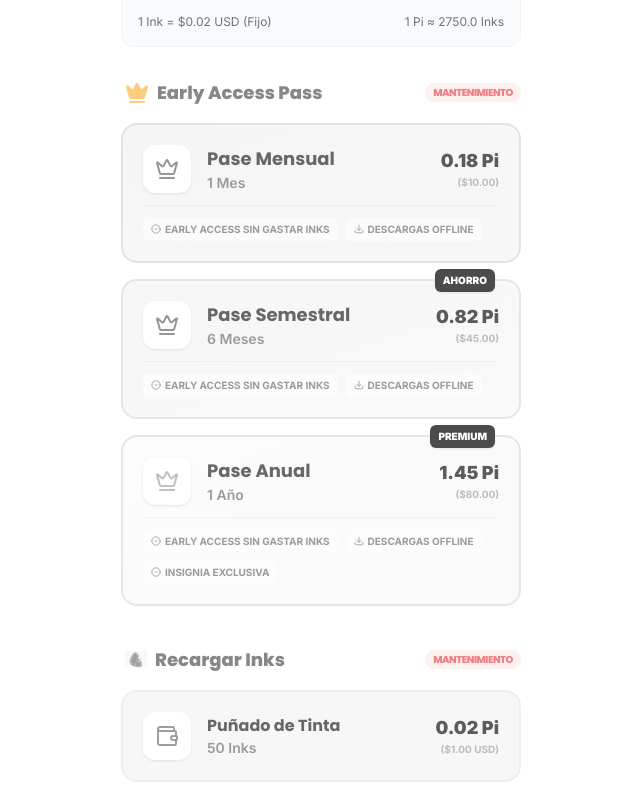
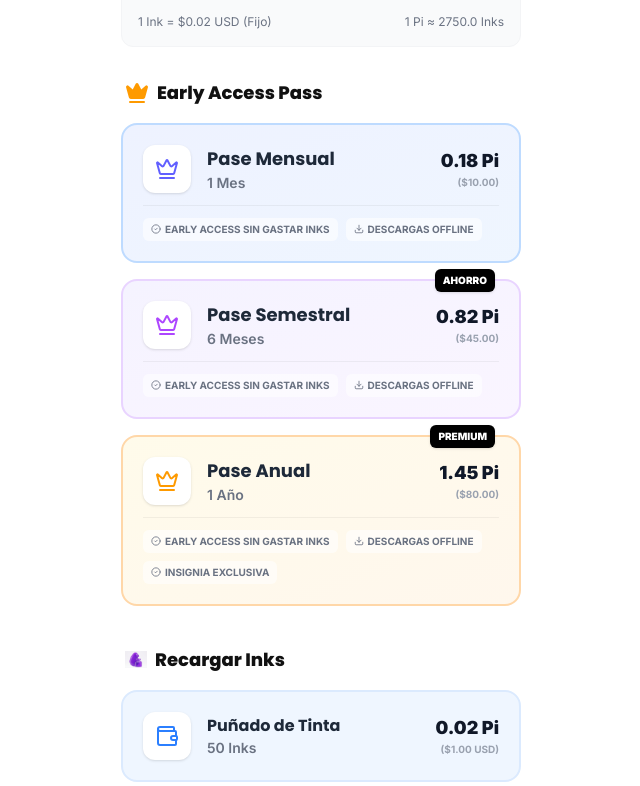
Before and after one commit to Inktoons/Inktoons, a Next.js app: page /wallet in a window 1280 px wide. Shown: the part 709-1495 px from the top of the page, without its empty margins (319-959 px from the left). Built offline with nearby package versions, Linux system fonts and the light colour scheme; no server answers; the database is empty.

Commit message:
Activar pagos de Pi Network - Eliminar estado de mantenimiento

```diff
--- a/src/app/wallet/page.tsx
+++ b/src/app/wallet/page.tsx
@@ -310,11 +310,10 @@ export default function WalletPage() {
                     </div>
                 </div>
 
-                {/* Early Access Pass - DISABLED */}
-                <h2 className="font-black text-lg mb-4 flex items-center gap-2 opacity-50">
+                {/* Early Access Pass - ENABLED */}
+                <h2 className="font-black text-lg mb-4 flex items-center gap-2">
                     <Crown className="text-amber-500 ml-1" size={24} fill="currentColor" />
                     Early Access Pass
-                    <span className="text-[10px] bg-red-100 text-red-600 px-2 py-0.5 rounded-full ml-auto uppercase font-black tracking-tighter">Mantenimiento</span>
                 </h2>
 
                 <div className="space-y-4 mb-10">
@@ -323,11 +322,11 @@ export default function WalletPage() {
                         return (
                             <motion.button
                                 key={pass.id}
-                                whileHover={{ scale: 1 }}
-                                whileTap={{ scale: 1 }}
-                                onClick={() => { }} // Disabled
-                                disabled={true}
-                                className={`w-full relative ${pass.color} border-2 p-5 rounded-2xl flex flex-col items-start text-left transition-all group disabled:opacity-70 disabled:grayscale`}
+                                whileHover={{ scale: 1.02 }}
+                                whileTap={{ scale: 0.98 }}
+                                onClick={() => handlePassPurchase(pass)}
+                                disabled={loadingPass === pass.id || !currentPiValue}
+                                className={`w-full relative ${pass.color} border-2 p-5 rounded-2xl flex flex-col items-start text-left transition-all group hover:shadow-lg disabled:opacity-50`}
                             >
                                 {pass.tag && (
                                     <span className="absolute -top-3 right-6 bg-black text-white text-[10px] font-black px-2 py-1 rounded-md shadow-sm">
@@ -375,11 +374,10 @@ export default function WalletPage() {
                     })}
                 </div>
 
-                {/* Packages - DISABLED */}
-                <h2 className="font-black text-lg mb-4 flex items-center gap-2 opacity-50">
-                    <img src="/icon.png" alt="Inks" className="w-[22px] h-[22px] object-contain ml-1 grayscale" />
+                {/* Packages - ENABLED */}
+                <h2 className="font-black text-lg mb-4 flex items-center gap-2">
+                    <img src="/icon.png" alt="Inks" className="w-[22px] h-[22px] object-contain ml-1" />
                     {t('wallet_recharge')}
-                    <span className="text-[10px] bg-red-100 text-red-600 px-2 py-0.5 rounded-full ml-auto uppercase font-black tracking-tighter">Mantenimiento</span>
                 </h2>
 
                 <div className="space-y-4">
@@ -388,11 +386,11 @@ export default function WalletPage() {
                         return (
                             <motion.button
                                 key={pack.id}
-                                whileHover={{ scale: 1 }}
-                                whileTap={{ scale: 1 }}
-                                onClick={() => { }} // Disabled
-                                disabled={true}
-                                className={`w-full relative ${pack.color} border-2 p-5 rounded-2xl flex items-center justify-between text-left transition-all group disabled:opacity-70 disabled:grayscale`}
+                                whileHover={{ scale: 1.02 }}
+                                whileTap={{ scale: 0.98 }}
+                                onClick={() => handlePurchase(pack)}
+                                disabled={loadingPack === pack.id || !currentPiValue}
+                                className={`w-full relative ${pack.color} border-2 p-5 rounded-2xl flex items-center justify-between text-left transition-all group hover:shadow-lg disabled:opacity-50`}
                             >
                                 {pack.tag && (
                                     <span className="absolute -top-3 left-6 bg-black text-white text-[10px] font-black px-2 py-1 rounded-md shadow-sm">
```
